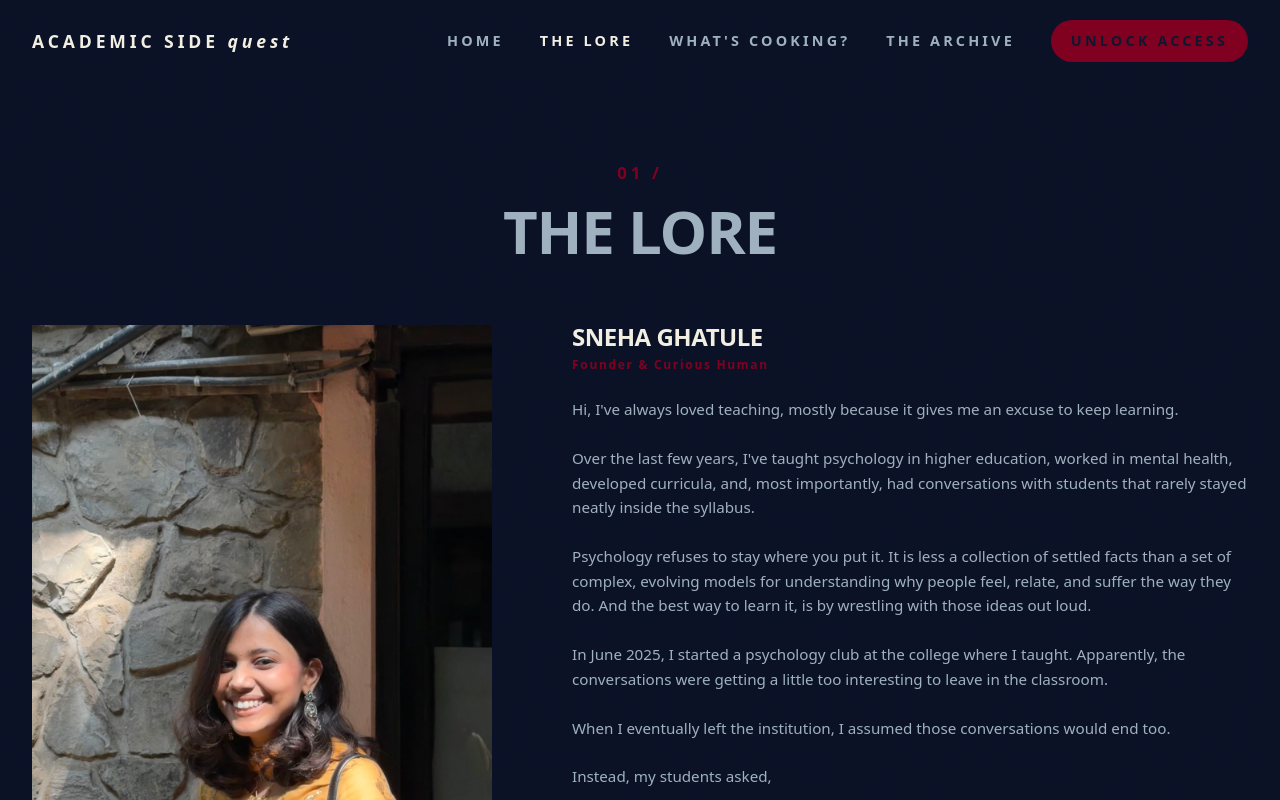
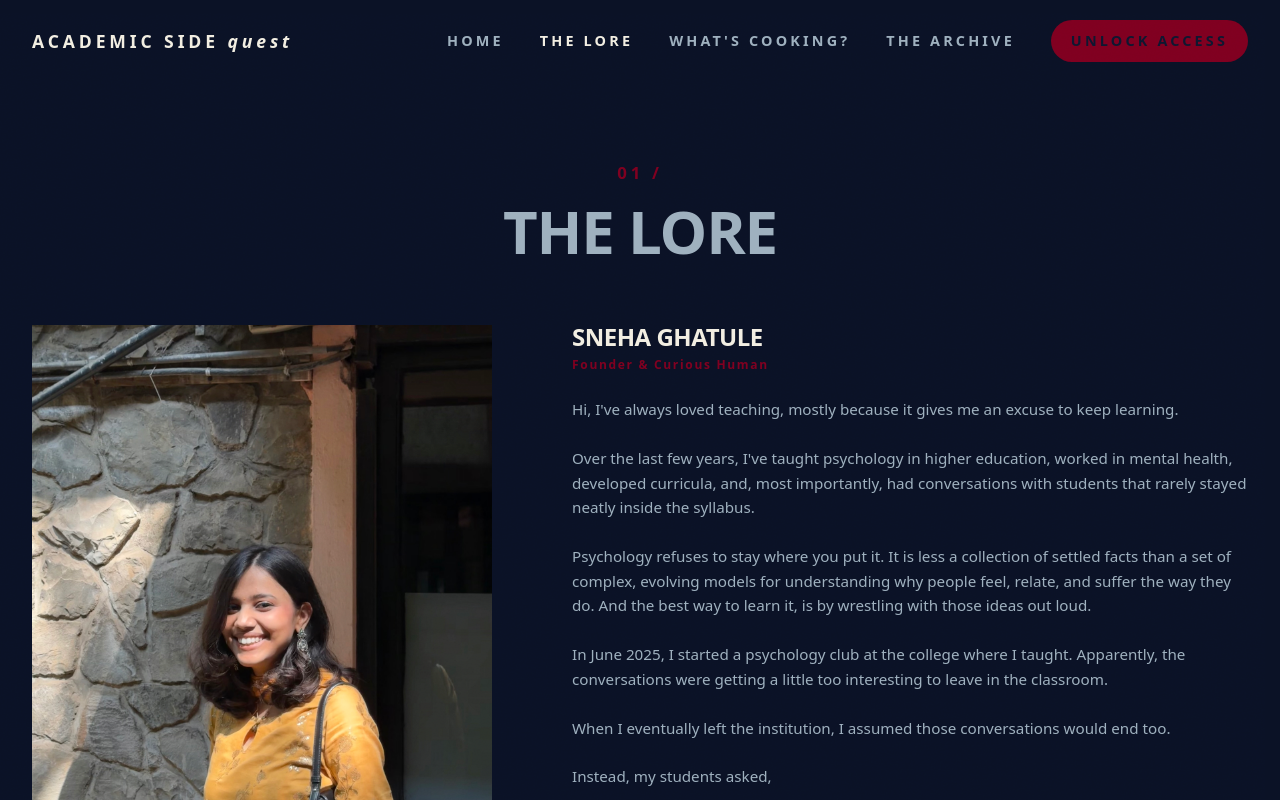
Before and after one commit to snehaghatule/academic-side-quest, a Next.js app: page /about in a window 1280 px wide. Shown: the top 800 px of the page. Built offline with nearby package versions, Linux system fonts and the light colour scheme; a web font is replaced by a local one.

Commit message:
Restore photo original dimensions

```diff
--- a/src/components/sections/Founder.tsx
+++ b/src/components/sections/Founder.tsx
@@ -35,17 +35,17 @@ export function Founder() {
           </h2>
         </div>
 
-        <div className="mt-16 grid gap-14 lg:grid-cols-12 lg:gap-20">
+        <div className="mt-16 grid items-start gap-14 lg:grid-cols-12 lg:gap-20">
           <div className="lg:col-span-5">
-            <Reveal className="h-full">
-              <figure className="relative aspect-[3/4] w-full overflow-hidden lg:h-full">
+            <Reveal>
+              <figure className="relative aspect-[3/4] w-full overflow-hidden">
                 {founder.photo ? (
                   <Image
                     src={founder.photo}
                     alt={founder.name}
-                    fill
-                    sizes="(max-width: 1024px) 100vw, 40vw"
-                    className="object-cover"
+                    width={800}
+                    height={1000}
+                    className="h-auto w-full"
                   />
                 ) : (
                   <div className="flex h-full w-full items-center justify-center border border-dashed border-line bg-card p-8">
```
